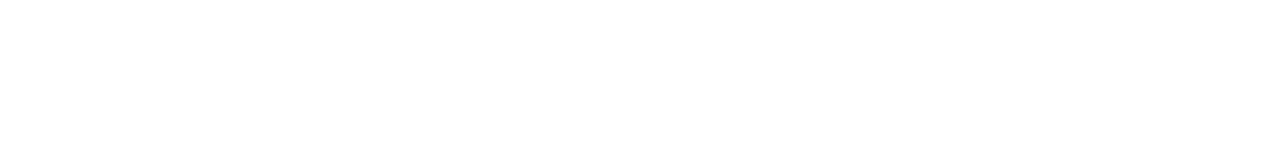
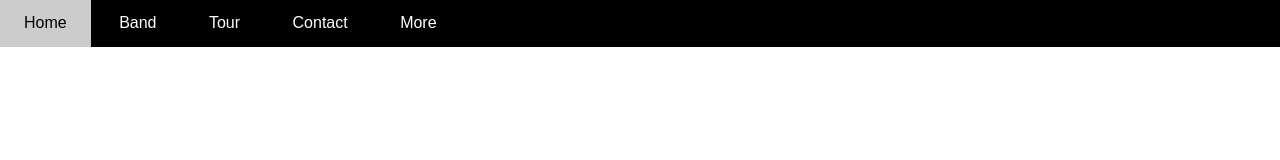
Before and after one commit to levy24/Summer24, a plain HTML site: page TheBand/index.html in a window 1280 px wide. Drawn offline with Linux system fonts and the light colour scheme.

Commit message:
create header

```diff
--- /dev/null
+++ b/TheBand/assets/css/style.css
@@ -0,0 +1,54 @@
+*{
+    padding: 0;
+    margin: 0;
+    box-sizing: border-box;
+}
+html{
+    font-family: Arial, Helvetica, sans-serif;
+}
+/*
+1.Vị trí
+2.Kích thước
+3.Màu sắc
+4.Kiểu dáng
+ */
+#main{
+
+}
+#header{
+    height: 46.5px;
+    background-color: #000;
+}
+#nav{
+
+}
+#nav li{
+    display: inline-block;
+}
+
+#nav li a{
+    color: #fff;
+    text-decoration: none;
+    line-height: 46.5px;
+    padding: 0 24px;
+    display: inline-block;
+}
+
+#nav li:hover a{
+    color: #000;
+    background-color: #ccc;
+}
+
+#nav .subnav{
+    display: none;
+}
+
+#slider{
+
+}
+#content{
+
+}
+#footer{
+
+}
--- a/TheBand/index.html
+++ b/TheBand/index.html
@@ -4,8 +4,38 @@
     <meta charset="UTF-8">
     <meta name="viewport" content="width=device-width, initial-scale=1.0">
     <title>Document</title>
+    <link rel="stylesheet" href="./assets/css/style.css">
 </head>
 <body>
+    <div id="main">
+        <div id="header">
+            <ul id="nav">
+                <li><a href="">Home</a></li>
+                <li><a href="">Band</a></li>
+                <li><a href="">Tour</a></li>
+                <li><a href="">Contact</a></li>
+                <li>
+                    <a href="#">More</a>
+                    <ul class="subnav">
+                        <li><a href="">Merchandise</a></li>
+                        <li><a href="">Extras</a></li>
+                        <li><a href="">Media</a></li>
+                    </ul>
+                </li>
+            </ul>
+        </div>
 
+        <div id="slider">
+
+        </div>
+
+        <div id="content">
+
+        </div>
+
+        <div id="footer">
+
+        </div>
+    </div>
 </body>
 </html>
```
Also changed, not shown: TheBand/style.css (deleted).
